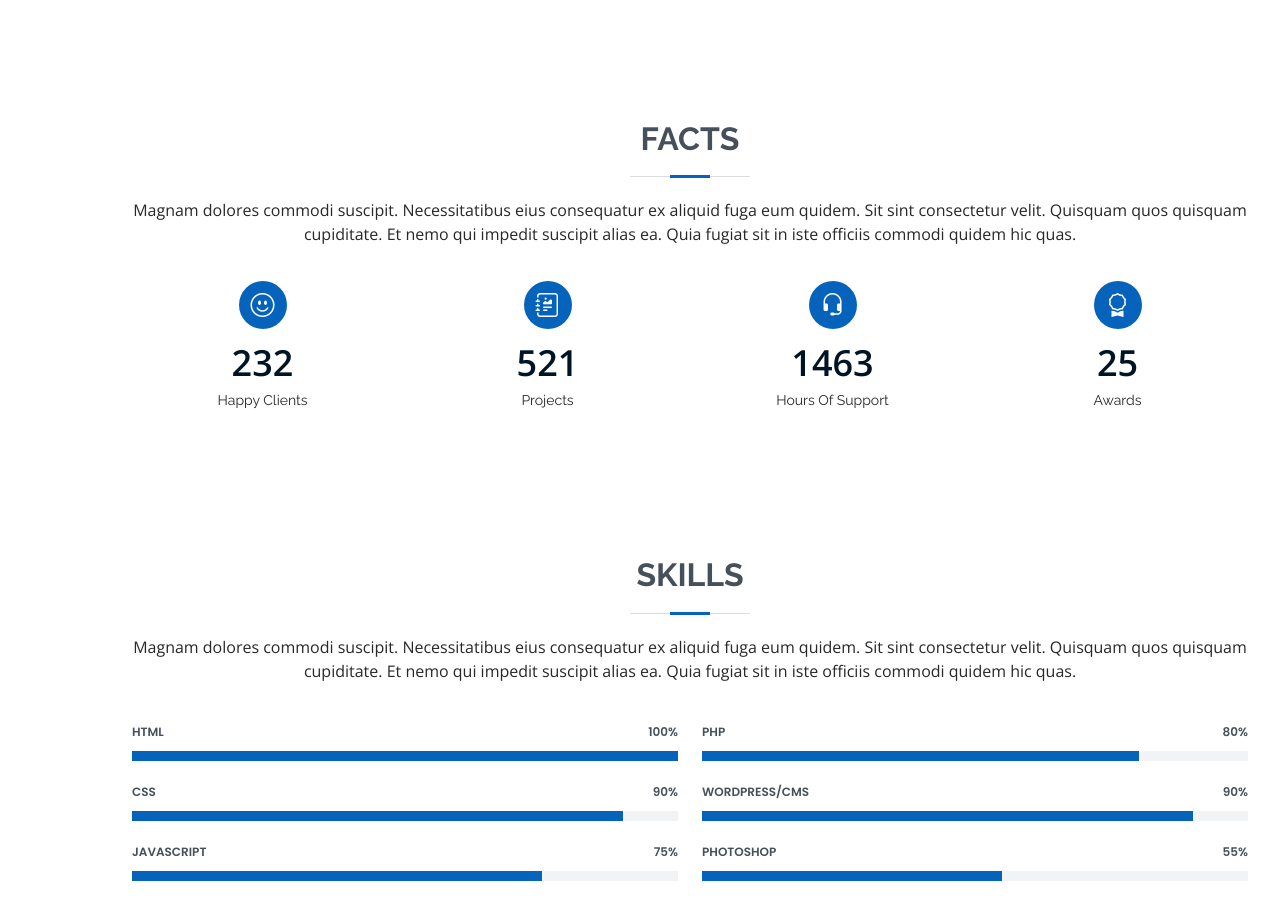
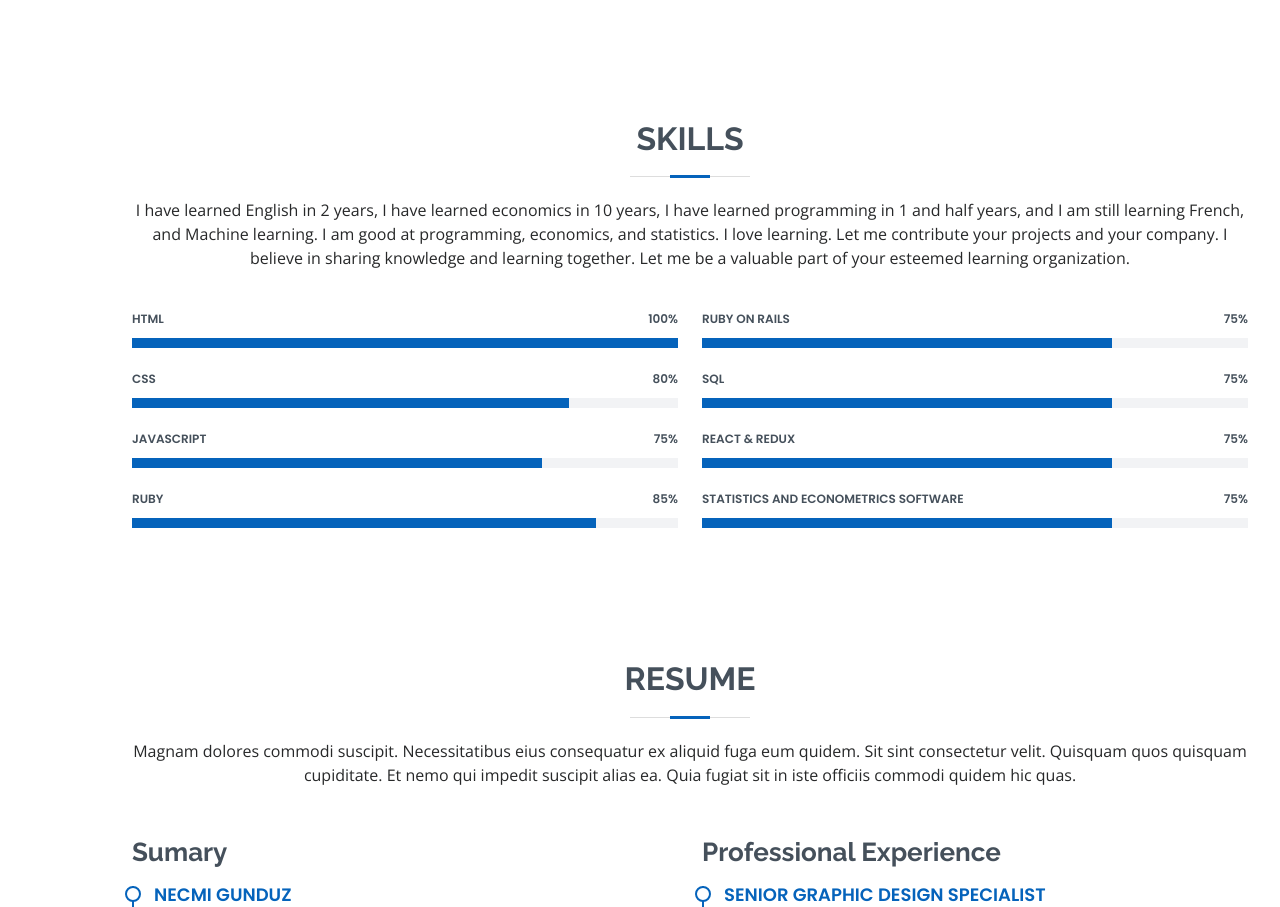
Before and after one commit to necmigunduz/necmi-portfolio, a plain HTML site: page index.html in a window 1280 px wide. Shown: the part 1737-2644 px from the top of the page. Drawn offline with nearby package versions, Linux system fonts and the light colour scheme.

Commit message:
Add skills

```diff
--- a/index.html
+++ b/index.html
@@ -95,14 +95,14 @@
               <div class="col-lg-6">
                 <ul>
                   <li><i class="bi bi-chevron-right"></i> <strong>Birthyear:</strong> <span>1978</span></li>
-                  <li><i class="bi bi-chevron-right"></i> <strong>Website:</strong> <span>www.necmigunduz.com</span></li>
+                  <li><i class="bi bi-chevron-right"></i> <strong>Website:</strong> <span><a href="www.necmigunduz.com">www.necmigunduz.com</a></span></li>
                   <li><i class="bi bi-chevron-right"></i> <strong>Phone:</strong> <span>+90 507 6946983</span></li>
                   <li><i class="bi bi-chevron-right"></i> <strong>City:</strong> <span>Izmir, TURKEY</span></li>
+                  <li><i class="bi bi-chevron-right"></i> <strong>Age:</strong> <span>I feel 25</span></li>
                 </ul>
               </div>
               <div class="col-lg-6">
                 <ul>
-                  <li><i class="bi bi-chevron-right"></i> <strong>Age:</strong> <span>I feel 25</span></li>
                   <li><i class="bi bi-chevron-right"></i> <strong>Degree:</strong> <span>Full-Stack Developer Degree from Microverse and Master in Economics</span></li>
                   <li><i class="bi bi-chevron-right"></i> <strong>Email:</strong> <span>necmigunduz@gmail.com</span></li>
                   <li><i class="bi bi-chevron-right"></i> <strong>Looking for:</strong> <span>A contracted full time remote programming job</span></li>
@@ -119,7 +119,7 @@
     </section><!-- End About Section -->
 
     <!-- ======= Facts Section ======= -->
-    <section id="facts" class="facts">
+    <!--<section id="facts" class="facts">
       <div class="container" data-aos="fade-up">
 
         <div class="section-title">
@@ -164,7 +164,7 @@
         </div>
 
       </div>
-    </section><!-- End Facts Section -->
+    </section>--><!-- End Facts Section -->
 
     <!-- ======= Skills Section ======= -->
     <section id="skills" class="skills section-bg">
@@ -172,7 +172,7 @@
 
         <div class="section-title">
           <h2>Skills</h2>
-          <p>Magnam dolores commodi suscipit. Necessitatibus eius consequatur ex aliquid fuga eum quidem. Sit sint consectetur velit. Quisquam quos quisquam cupiditate. Et nemo qui impedit suscipit alias ea. Quia fugiat sit in iste officiis commodi quidem hic quas.</p>
+          <p>I have learned English in 2 years, I have learned economics in 10 years, I have learned programming in 1 and half years, and I am still learning French, and Machine learning. I am good at programming, economics, and statistics. I love learning. Let me contribute your projects and your company. I believe in sharing knowledge and learning together. Let me be a valuable part of your esteemed learning organization.</p>
         </div>
 
         <div class="row skills-content">
@@ -187,9 +187,9 @@
             </div>
 
             <div class="progress">
-              <span class="skill">CSS <i class="val">90%</i></span>
+              <span class="skill">CSS <i class="val">80%</i></span>
               <div class="progress-bar-wrap">
-                <div class="progress-bar" role="progressbar" aria-valuenow="90" aria-valuemin="0" aria-valuemax="100"></div>
+                <div class="progress-bar" role="progressbar" aria-valuenow="80" aria-valuemin="0" aria-valuemax="100"></div>
               </div>
             </div>
 
@@ -200,28 +200,41 @@
               </div>
             </div>
 
+            <div class="progress">
+              <span class="skill">Ruby <i class="val">85%</i></span>
+              <div class="progress-bar-wrap">
+                <div class="progress-bar" role="progressbar" aria-valuenow="85" aria-valuemin="0" aria-valuemax="100"></div>
+              </div>
+            </div>
           </div>
 
           <div class="col-lg-6">
 
             <div class="progress">
-              <span class="skill">PHP <i class="val">80%</i></span>
+              <span class="skill">Ruby On Rails <i class="val">75%</i></span>
               <div class="progress-bar-wrap">
-                <div class="progress-bar" role="progressbar" aria-valuenow="80" aria-valuemin="0" aria-valuemax="100"></div>
+                <div class="progress-bar" role="progressbar" aria-valuenow="75" aria-valuemin="0" aria-valuemax="100"></div>
               </div>
             </div>
 
             <div class="progress">
-              <span class="skill">WordPress/CMS <i class="val">90%</i></span>
+              <span class="skill">SQL <i class="val">75%</i></span>
               <div class="progress-bar-wrap">
-                <div class="progress-bar" role="progressbar" aria-valuenow="90" aria-valuemin="0" aria-valuemax="100"></div>
+                <div class="progress-bar" role="progressbar" aria-valuenow="75" aria-valuemin="0" aria-valuemax="100"></div>
               </div>
             </div>
 
             <div class="progress">
-              <span class="skill">Photoshop <i class="val">55%</i></span>
+              <span class="skill">React & Redux <i class="val">75%</i></span>
               <div class="progress-bar-wrap">
-                <div class="progress-bar" role="progressbar" aria-valuenow="55" aria-valuemin="0" aria-valuemax="100"></div>
+                <div class="progress-bar" role="progressbar" aria-valuenow="75" aria-valuemin="0" aria-valuemax="100"></div>
+              </div>
+            </div>
+
+            <div class="progress">
+              <span class="skill">Statistics and Econometrics Software <i class="val">75%</i></span>
+              <div class="progress-bar-wrap">
+                <div class="progress-bar" role="progressbar" aria-valuenow="75" aria-valuemin="0" aria-valuemax="100"></div>
               </div>
             </div>
 
```
